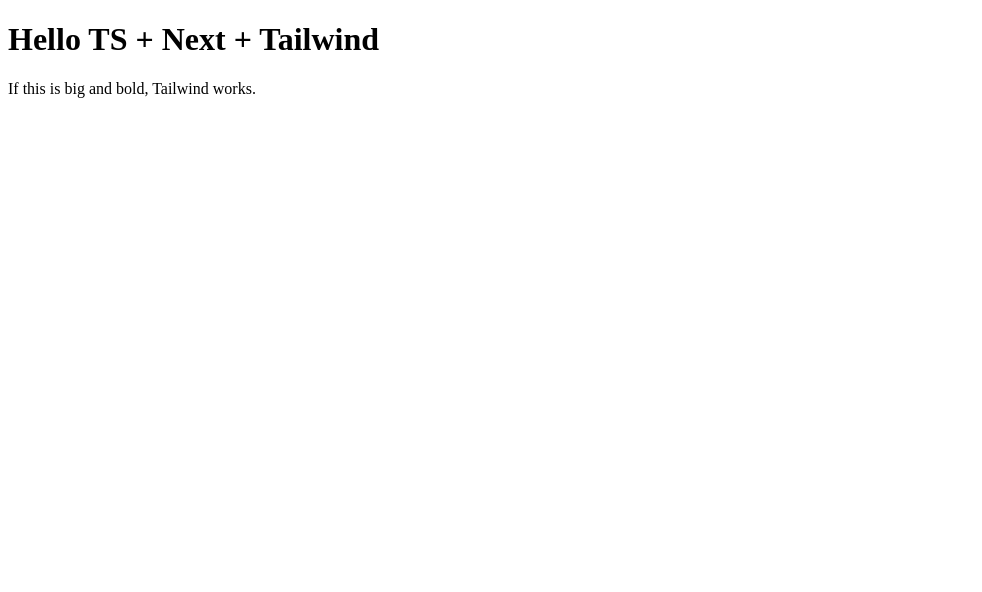
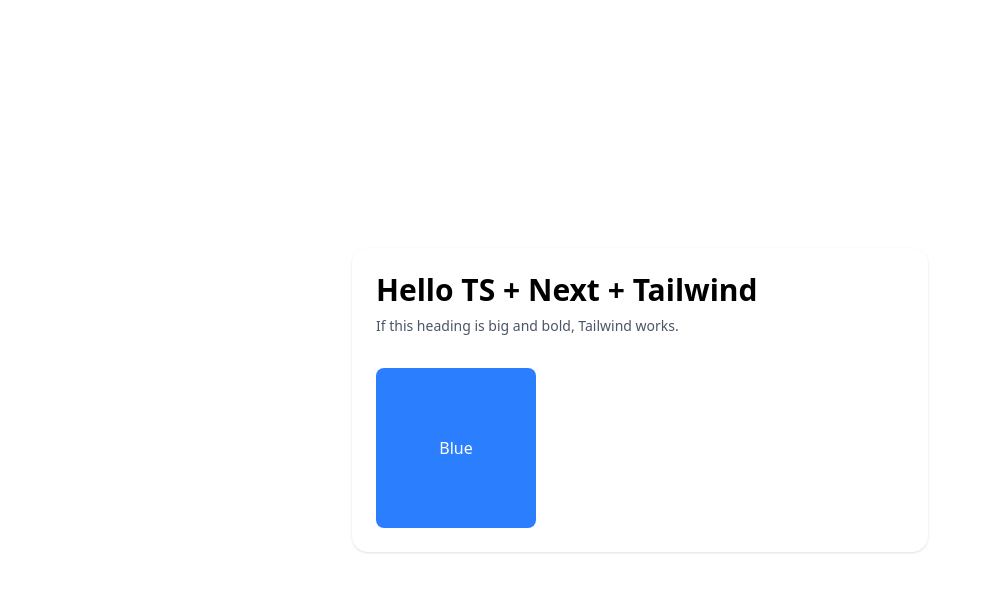
Before and after one commit to evastankova/TaskMaker, a Next.js app: page / in a window 1280 px wide. Shown: the top 592 px of the page, without its empty margins (0-982 px from the left). Built offline with nearby package versions, Linux system fonts and the light colour scheme.

Commit message:
fixed functionality of tailwind css --> it worksssgit add .!

```diff
--- a/app/page.tsx
+++ b/app/page.tsx
@@ -1,8 +1,17 @@
 export default function HomePage() {
   return (
-    <main className="p-6">
-      <h1 className="text-3xl font-bold">Hello TS + Next + Tailwind</h1>
-      <p className="mt-2">If this is big and bold, Tailwind works.</p>
+    <main className="min-h-screen p-8 grid place-items-center">
+      <div className="max-w-xl w-full rounded-2xl shadow p-6">
+        <h1 className="text-3xl font-bold">Hello TS + Next + Tailwind</h1>
+        <p className="mt-2 text-sm text-gray-600">
+          If this heading is big and bold, Tailwind works.
+        </p>
+
+        <div className="mt-8 w-40 h-40 bg-blue-500 rounded-lg text-white grid place-items-center">
+          Blue
+        </div>
+
+      </div>
     </main>
   );
 }
--- a/app/styles.css
+++ b/app/styles.css
@@ -1,3 +1 @@
-@tailwind base;
-@tailwind components;
-@tailwind utilities;
+@import "tailwindcss";
--- a/postcss.config.cjs
+++ b/postcss.config.cjs
@@ -1,6 +1,5 @@
 module.exports = {
   plugins: {
-    "@tailwindcss/postcss": {},
-    autoprefixer: {},
+    "@tailwindcss/postcss": {}
   },
 };
```
